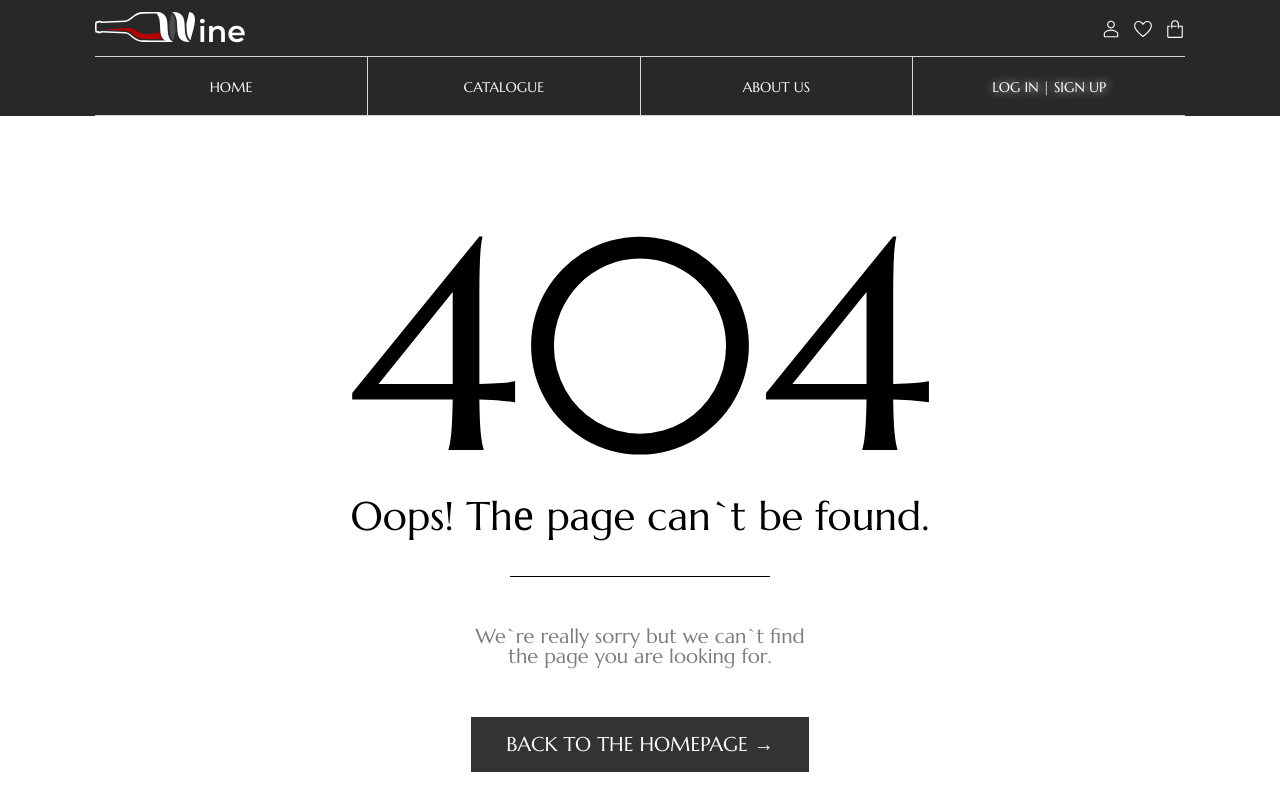
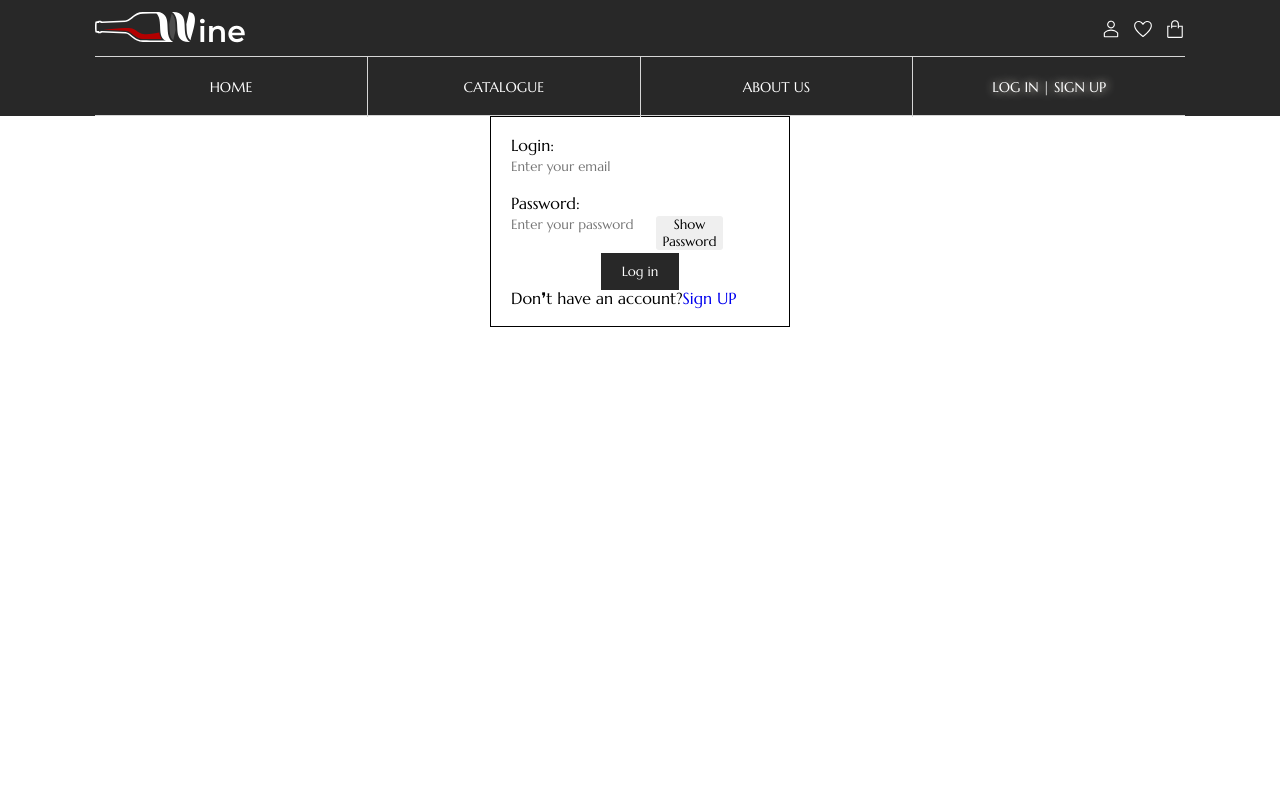
Before and after one commit to Oksandra/eCommerce-Application, a React (Create React App) app: page /login in a window 1280 px wide. Before the commit this address had no page. Built offline with nearby package versions, Linux system fonts and the light colour scheme.

Commit message:
feat: add registration link to login form

```diff
--- a/src/App.tsx
+++ b/src/App.tsx
@@ -3,11 +3,13 @@ import './App.scss';
 import { Route, Routes } from 'react-router-dom';
 import { LayoutPage } from './containers/LayoutPage/LayoutPage';
 import { NotFoundPage } from './pages/NotFoundPage/NotFoundPage';
+import { LoginForm } from './components/LoginForm/LoginForm';
 
 function App(): JSX.Element {
   return (
     <Routes>
       <Route path="/" element={<LayoutPage />}>
+        <Route path="login" element={<LoginForm />} />
         {/* <Route index element={<Main />} /> */}
         <Route path="*" element={<NotFoundPage />} />
       </Route>
--- a/src/components/LoginForm/LoginForm.tsx
+++ b/src/components/LoginForm/LoginForm.tsx
@@ -1,4 +1,5 @@
 import React, { ChangeEvent, FC, FormEvent, useState } from 'react';
+import { Link } from 'react-router-dom';
 import './_loginForm.scss';
 import { checkLogin } from '../../helpers/checkLogin';
 import { checkPassword } from '../../helpers/checkPassword';
@@ -87,6 +88,12 @@ export const LoginForm: FC = () => {
       >
         Log in
       </button>
+      <p>
+        Don❜t have an account?
+        <Link className="login-form__link" to="/registration">
+          Sign UP
+        </Link>
+      </p>
     </form>
   );
 };
```
